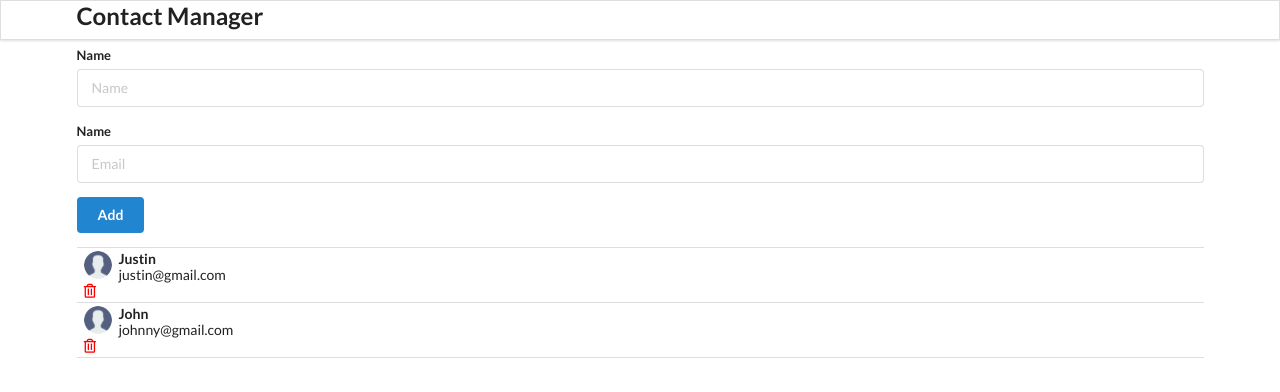
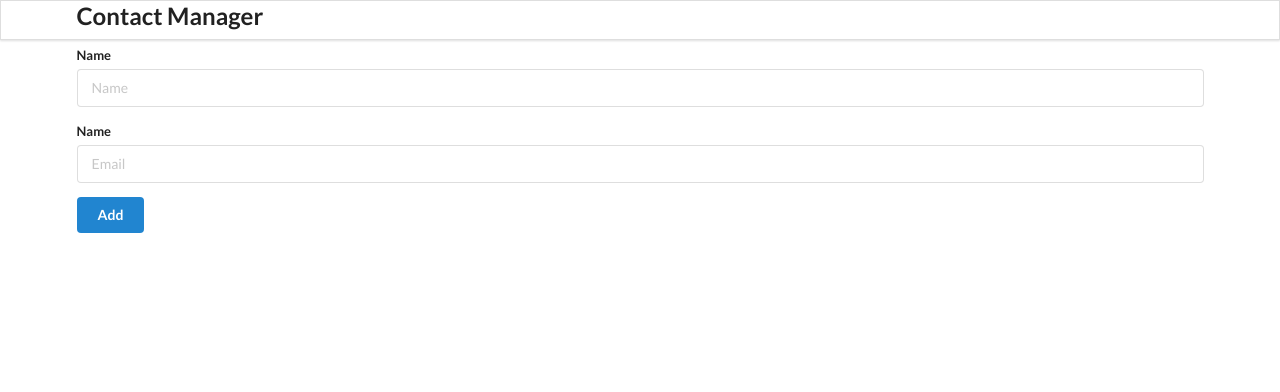
Before and after one commit to jusmccar/ContactManager, a React (Create React App) app: page / in a window 1280 px wide. Shown: the top 392 px of the page. Built offline with nearby package versions, Linux system fonts and the light colour scheme.

Commit message:
Add useState React Hook

```diff
--- a/src/components/AddContact.js
+++ b/src/components/AddContact.js
@@ -1,19 +1,44 @@
 import React from "react";
 
 class AddContact extends React.Component {
+    state = {
+        name: "",
+        email: ""
+    };
+
+    add = (event) => {
+        event.preventDefault();
+        if (this.state.name === "" && this.state.email === "") {
+            alert("All of the fields are mandatory.");
+            return;
+        }
+    }
+
     render() {
         return (
             <div className="ui main">
                 <h2>Add Contact</h2>
-                <form className="ui form">
+                <form className="ui form" onSubmit={this.add}>
                     <div className="field">
                         <label>Name</label>
-                        <input type="text" name="name" placeholder="Name"></input>
+                        <input
+                            type="text"
+                            name="name"
+                            placeholder="Name"
+                            value={this.state.name}
+                            onChange={ (event) => this.setState({ name: event.target.value })}>
+                        </input>
                     </div>
 
                     <div className="field">
                         <label>Name</label>
-                        <input type="text" name="email" placeholder="Email"></input>
+                        <input
+                            type="text"
+                            name="email"
+                            placeholder="Email"
+                            value={this.state.email}
+                            onChange={ (event) => this.setState({ email: event.target.value })}>
+                        </input>
                     </div>
 
                     <button className="ui button blue">Add</button>
--- a/src/components/App.js
+++ b/src/components/App.js
@@ -1,22 +1,11 @@
 import './App.css';
-import React from "react";
+import React, { useState } from "react";
 import Header from "./Header";
 import AddContact from "./AddContact";
 import ContactList from "./ContactList";
 
 function App() {
-  const contacts = [
-    {
-      id: "1",
-      name: "Justin",
-      email: "justin@gmail.com"
-    },
-    {
-      id: "2",
-      name: "John",
-      email: "johnny@gmail.com"
-    }
-  ];
+  const [contacts, setContacts] = useState([]);
 
   return (
     <div className="ui container">
```
